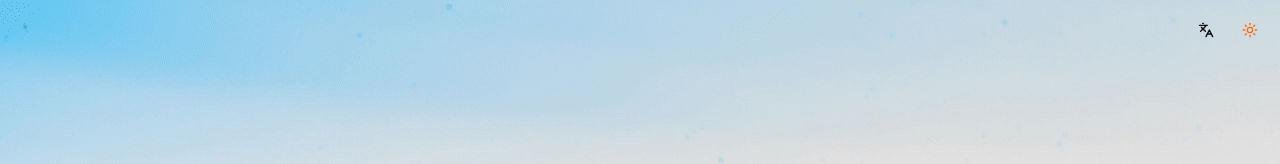
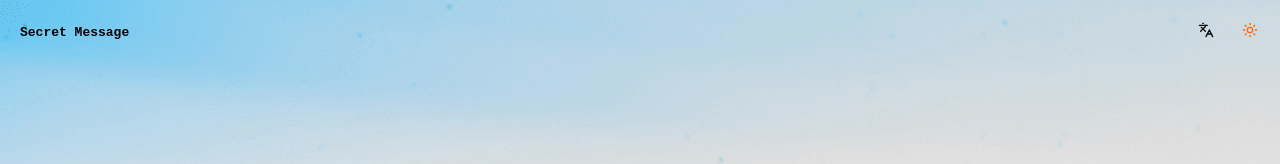
Before and after one commit to sandeshneosoft01/secret-code-frontend, a Next.js app: page /en/login in a window 1280 px wide. Shown: the top 164 px of the page. Built offline with nearby package versions, Linux system fonts and the light colour scheme; no server answers.

Commit message:
feat(ui): add scramble reveal animation to "Secret Message" logo

```diff
--- /dev/null
+++ b/src/components/scramble-text.tsx
@@ -0,0 +1,98 @@
+"use client";
+
+import React, { useState, useEffect, useRef, useCallback } from "react";
+
+const CHARS = "ABCDEFGHIJKLMNOPQRSTUVWXYZabcdefghijklmnopqrstuvwxyz!@#$%^&*()_+{}|:<>?0123456789";
+
+interface ScrambleTextProps {
+  text: string;
+  speed?: number;
+  scrambleSpeed?: number;
+  delay?: number;
+  className?: string;
+  triggerOnHover?: boolean;
+}
+
+const ScrambleText: React.FC<ScrambleTextProps> = ({
+  text,
+  scrambleSpeed = 30,
+  delay = 200,
+  className,
+  triggerOnHover = true,
+}) => {
+  const [displayText, setDisplayText] = useState(() =>
+    text.split("").map(char => char === " " ? " " : CHARS[Math.floor(Math.random() * CHARS.length)]).join("")
+  );
+  const intervalRef = useRef<NodeJS.Timeout | null>(null);
+  const timeoutRef = useRef<NodeJS.Timeout | null>(null);
+
+  const startScramble = useCallback(() => {
+    if (intervalRef.current) clearInterval(intervalRef.current);
+
+    let iteration = 0;
+    intervalRef.current = setInterval(() => {
+      setDisplayText((prev) =>
+        text
+          .split("")
+          .map((char, index) => {
+            if (index < iteration) {
+              return text[index];
+            }
+            if (char === " ") return " ";
+            return CHARS[Math.floor(Math.random() * CHARS.length)];
+          })
+          .join("")
+      );
+
+      if (iteration >= text.length) {
+        if (intervalRef.current) clearInterval(intervalRef.current);
+      }
+
+      iteration += 1 / 3;
+    }, scrambleSpeed);
+  }, [text, scrambleSpeed]);
+
+  useEffect(() => {
+    // Phase 1: Flicker random characters during the initial delay
+    const flickerInterval = setInterval(() => {
+      setDisplayText((prev) =>
+        text
+          .split("")
+          .map((char, index) => {
+            if (char === " ") return " ";
+            return CHARS[Math.floor(Math.random() * CHARS.length)];
+          })
+          .join("")
+      );
+    }, 50);
+
+    timeoutRef.current = setTimeout(() => {
+      clearInterval(flickerInterval);
+      startScramble();
+    }, delay);
+
+    return () => {
+      clearInterval(flickerInterval);
+      if (timeoutRef.current) clearTimeout(timeoutRef.current);
+      if (intervalRef.current) clearInterval(intervalRef.current);
+    };
+  }, [startScramble, delay, text]);
+
+  const handleMouseEnter = () => {
+    if (triggerOnHover) {
+      startScramble();
+    }
+  };
+
+  return (
+    <span
+      className={className}
+      onMouseEnter={handleMouseEnter}
+      style={{ display: "inline-block", fontFamily: "monospace" }}
+    >
+      {displayText}
+    </span>
+  );
+};
+
+export default ScrambleText;
--- a/src/components/user-profile.tsx
+++ b/src/components/user-profile.tsx
@@ -17,10 +17,11 @@ import {
   DropdownMenuSeparator,
   DropdownMenuTrigger,
 } from "./ui/dropdown-menu";
-import { LogOut, User } from "lucide-react";
+import { LogOut } from "lucide-react";
 import { ThemeToggle } from "./theme-toggle";
 import LanguageSwitcher from "./LanguageSwitcher";
 import { useTranslations } from "next-intl";
+import ScrambleText from "./scramble-text";
 
 const UserProfile = () => {
   const user = useStore((s) => s.user);
@@ -28,7 +29,11 @@ const UserProfile = () => {
   const t = useTranslations("Auth");
 
   return (
-    <div className="absolute right-0 top-0 z-100 p-3 flex gap-2 items-center">
+    <div className="absolute right-0 top-0 z-100 p-3 w-full flex justify-between gap-2 items-center">
+      <div className="ml-2 font-bold dark:text-white text-black">
+        <ScrambleText text="Secret Message" />
+      </div>
+      <div className="flex gap-2 items-center">
         <LanguageSwitcher />
         <ThemeToggle />
         {user && (
@@ -60,6 +65,7 @@ const UserProfile = () => {
           </DropdownMenu>
         )}
       </div>
+    </div>
   );
 }
 
```
Lines whose indentation alone changed are shown as unchanged.
